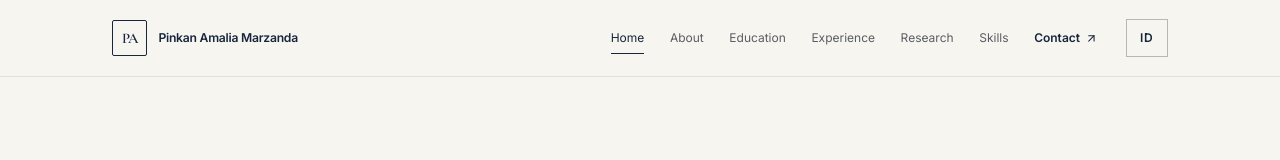
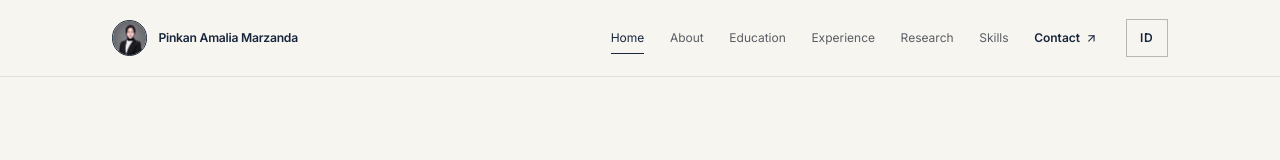
Before and after one commit to etoo30/pinkan-portofolio, a plain HTML site: page index.html in a window 1280 px wide. Shown: the top 160 px of the page. Drawn offline with nearby package versions, Linux system fonts and the light colour scheme.

Commit message:
update foto icon

```diff
--- a/css/custom.css
+++ b/css/custom.css
@@ -25,7 +25,8 @@ button { font: inherit; }
 .site-header { position: sticky; z-index: 50; top: 0; border-bottom: 1px solid rgba(23,38,61,.1); background: rgba(247,245,240,.96); backdrop-filter: blur(12px); }
 .site-header > div { min-height: 76px; }
 .brand { display: inline-flex; align-items: center; gap: .7rem; text-decoration: none; color: var(--ink); }
-.brand-mark { display: grid; width: 2.2rem; height: 2.2rem; place-items: center; border: 1px solid var(--ink); border-radius: 2px; font-family: var(--serif); font-size: .92rem; font-weight: 600; letter-spacing: -.08em; line-height: 1; }
+.brand-mark { display: grid; width: 2.2rem; height: 2.2rem; overflow: hidden; place-items: center; border: 1px solid var(--ink); border-radius: 50%; font-family: var(--serif); font-size: .92rem; font-weight: 600; letter-spacing: -.08em; line-height: 1; }
+.brand-photo { width: 100%; height: 100%; object-fit: cover; object-position: center 35%; }
 .brand-name { font-size: .76rem; font-weight: 600; letter-spacing: -.02em; }
 .primary-nav { display: flex; align-items: center; gap: clamp(1rem,2vw,2rem); }
 .language-toggle { display: inline-grid; min-width: 2.65rem; min-height: 2.35rem; place-items: center; align-self: center; margin-left: .15rem; border: 1px solid #b9b7af; background: transparent; color: var(--ink); font-size: .75rem; font-weight: 600; letter-spacing: .06em; cursor: pointer; transition: background .2s ease, color .2s ease, border-color .2s ease; }
--- a/index.html
+++ b/index.html
@@ -36,7 +36,7 @@
   <header class="site-header" id="top">
     <div class="mx-auto flex max-w-page items-center justify-between px-5 py-4 md:px-9 lg:px-12">
       <a href="#home" class="brand" aria-label="Pinkan Amalia Marzanda, home">
-        <span class="brand-mark" aria-hidden="true">PA</span>
+        <span class="brand-mark" aria-hidden="true"><img class="brand-photo" src="assets/images/profile-icon.jpg" alt=""></span>
         <span class="brand-name">Pinkan Amalia Marzanda</span>
       </a>
       <button class="menu-toggle" type="button" aria-expanded="false" aria-controls="primary-navigation" aria-label="Open navigation menu">
```
Also changed, not shown: assets/images/profile-icon.jpg (added).
